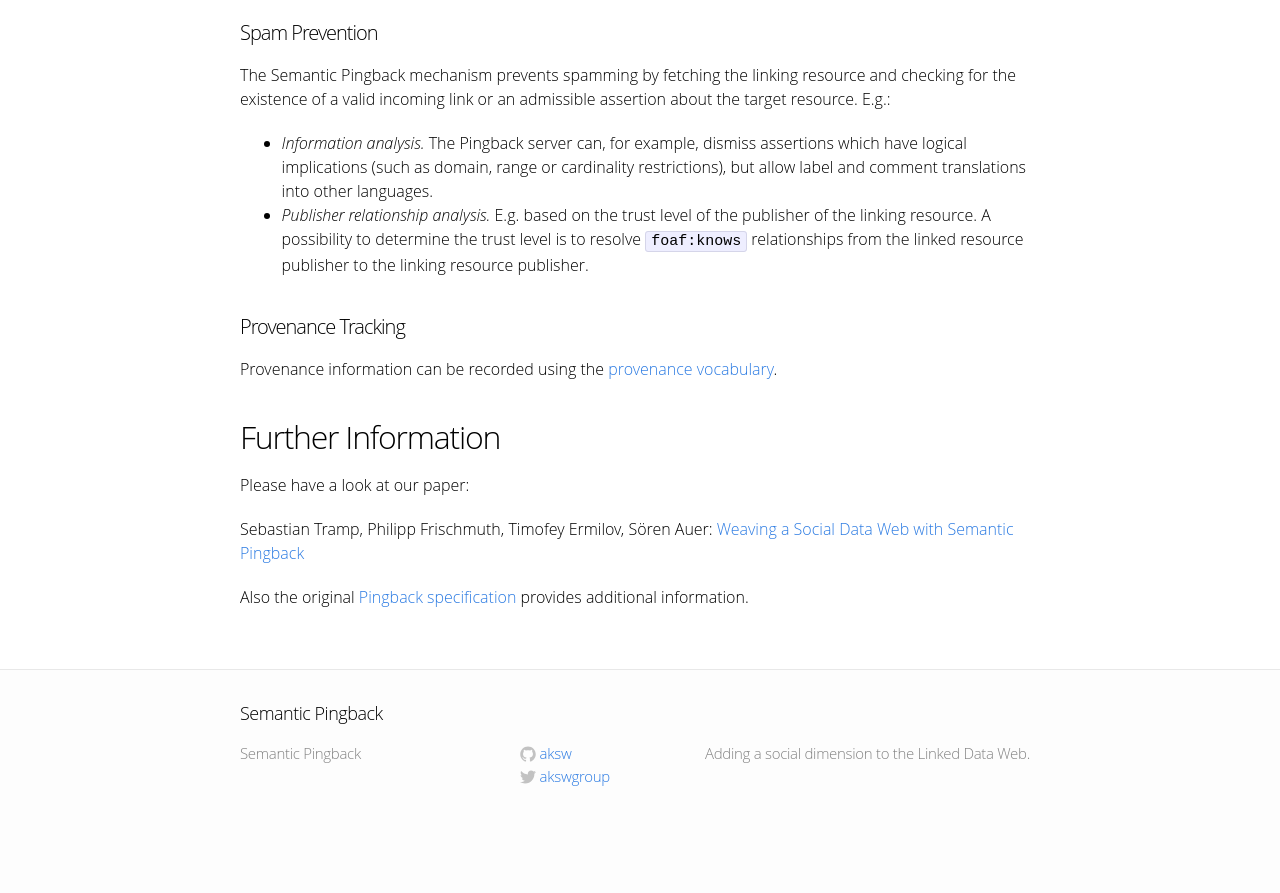
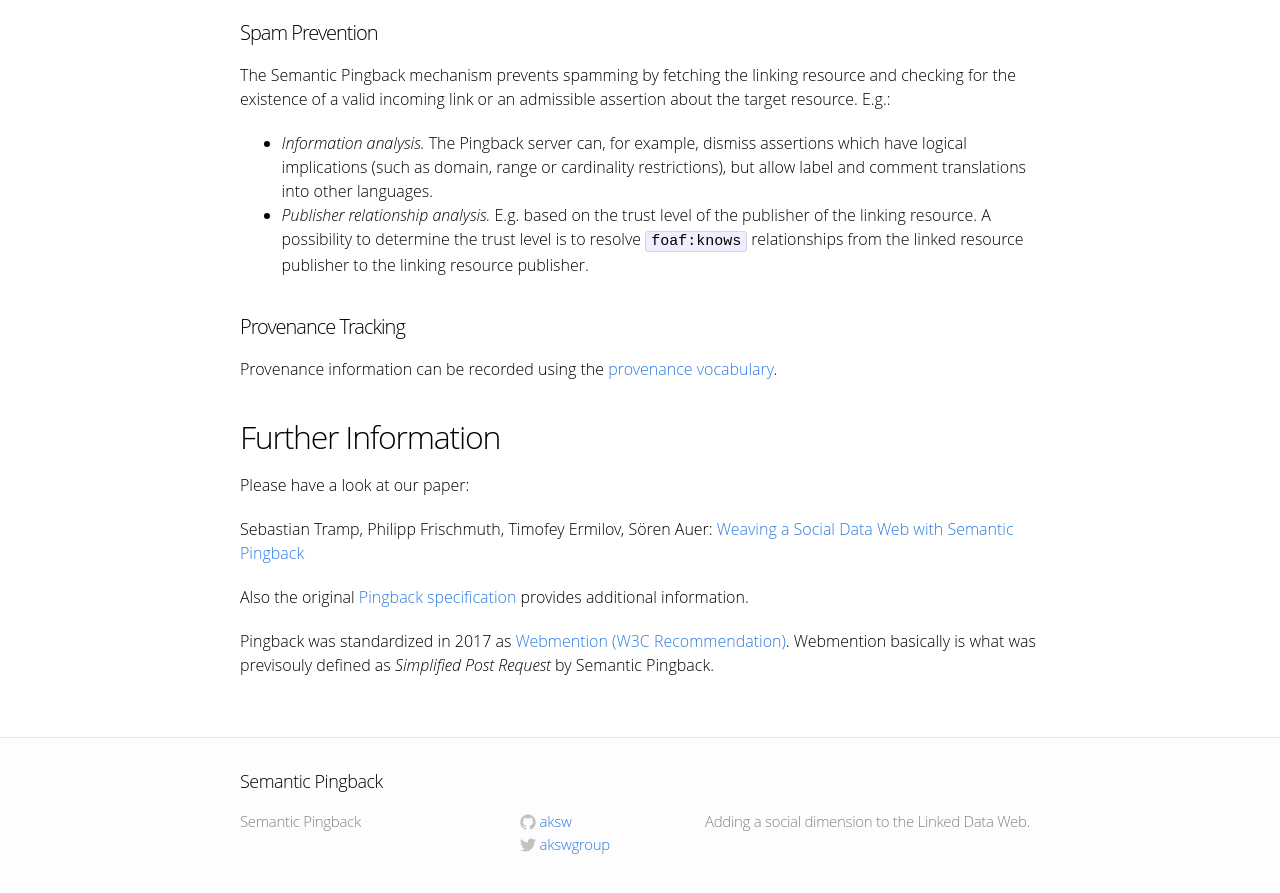
Before and after one commit to AKSW/SemanticPingback, a Jekyll site: the page built from index.md, in a window 1280 px wide and 900 px high, scrolled down 5475 px. Shown: the top 893 px of the window. Built offline with Jekyll 4.4.1, drawn with Linux system fonts in a browser that asks for light colours; before the commit the page ends 6307 px from its top, so only the background shows below that.

Commit message:
Fix link to the paper and mention Webmention, even though they don't mention our previous art :-(

```diff
--- a/index.md
+++ b/index.md
@@ -154,6 +154,8 @@ Provenance information can be recorded using the [provenance vocabulary](http://
 ## Further Information
 Please have a look at our paper:
 
-Sebastian Tramp, Philipp Frischmuth, Timofey Ermilov, Sören Auer: [Weaving a Social Data Web with Semantic Pingback](http://www.informatik.uni-leipzig.de/~auer/publication/SemanticPingback.pdf)
+Sebastian Tramp, Philipp Frischmuth, Timofey Ermilov, Sören Auer: [Weaving a Social Data Web with Semantic Pingback](http://svn.aksw.org/papers/2010/EKAW_SemanticPingback/public.pdf)
 
 Also the original [Pingback specification](http://www.hixie.ch/specs/pingback/pingback) provides additional information.
+
+Pingback was standardized in 2017 as [Webmention (W3C Recommendation)](https://www.w3.org/TR/2017/REC-webmention-20170112/). Webmention basically is what was previsouly defined as *Simplified Post Request* by Semantic Pingback.
```
